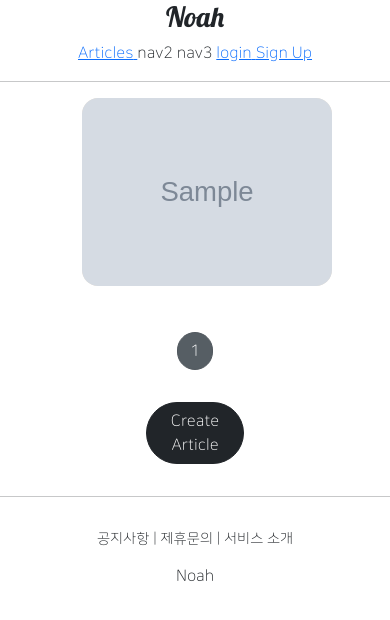
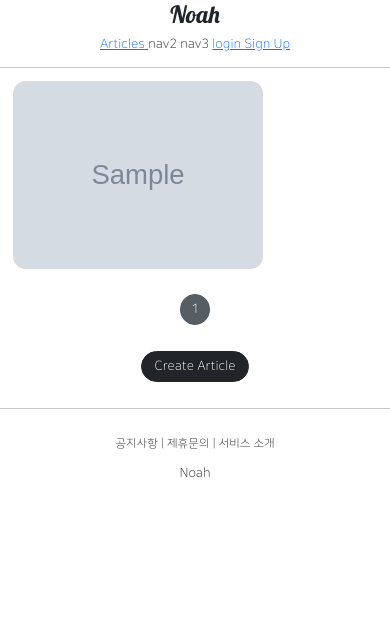
Before and after one commit to NoahShin/pythonDjangoPinterest, a Django app: page /articles/list/ in a window 390 px wide. Shown: the top 620 px of the page. Run offline with Django 4.2, Linux system fonts and the light colour scheme; tables that the repository leaves empty hold one stand-in row (values such as "Sample post"); grey boxes marked "Sample" are stand-in pictures; some libraries are stand-ins or nearby versions.

Commit message:
responsive

```diff
--- a/articleapp/templates/articleapp/list.html
+++ b/articleapp/templates/articleapp/list.html
@@ -6,6 +6,17 @@
 {% block content %}
 
 <style>
+
+.container {
+padding: 0;
+margin: 0, auto;
+}
+
+.container a {
+width: 45%;
+max-width: 250px
+}
+
 .container div {
   width: 250px;
   background-color: antiquewhite;
@@ -40,7 +51,7 @@
 {% include 'snippets/pagination.html' with page_obj=page_obj %}
 
 <div style='text-align: center'>
-  <a href="{% url 'articleapp:create' %}" class="btn btn-dark rounded-pill col-3 mt-3 mb-3">
+  <a href="{% url 'articleapp:create' %}" class="btn btn-dark rounded-pill mt-3 mb-3 px-3">
     Create Article
   </a>
 </div>
--- a/noah/settings.py
+++ b/noah/settings.py
@@ -42,7 +42,7 @@ SECRET_KEY = env('SECRET_KEY')
 # SECURITY WARNING: don't run with debug turned on in production!
 # DEBUG = True
 
-ALLOWED_HOSTS = []
+ALLOWED_HOSTS = ['*']
 
 
 # Application definition
--- a/static/base.css
+++ b/static/base.css
@@ -15,3 +15,7 @@
   text-align: center;
   margin-top: 2rem 0 ;
 }
+
+@media screen and (max-width: 500px) {
+html { font-size: 13px }
+}
--- a/static/js/magicgrid.js
+++ b/static/js/magicgrid.js
@@ -288,7 +288,7 @@ MagicGrid.prototype.listen = function listen () {
 let magicGrid = new MagicGrid({
   container: '.container',
   animate: true,
-  gutter: 30,
+  gutter: 12,
   static: true,
   useMin: true
 });
--- a/templates/head.html
+++ b/templates/head.html
@@ -2,6 +2,7 @@
 
 <head>
     <meta charset="UTF-8">
+    <meta name="viewport" content="width=device-width, initial-scale=1, shrink-to-fit=no">
     <title>Title</title>
     <!-- BOOTSTRAP LINK-->
     <link href="https://cdn.jsdelivr.net/npm/bootstrap@5.1.3/dist/css/bootstrap.min.css" rel="stylesheet" integrity="sha384-1BmE4kWBq78iYhFldvKuhfTAU6auU8tT94WrHftjDbrCEXSU1oBoqyl2QvZ6jIW3" crossorigin="anonymous">
```
